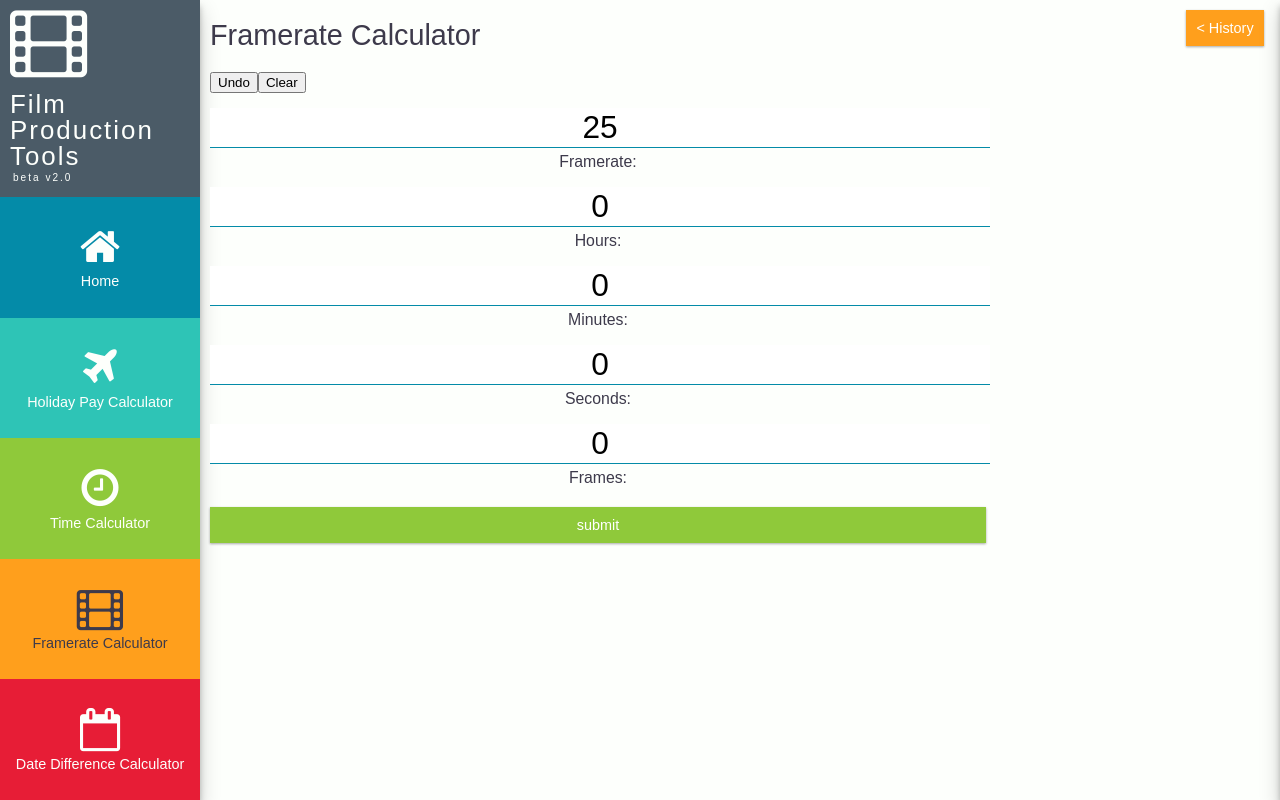
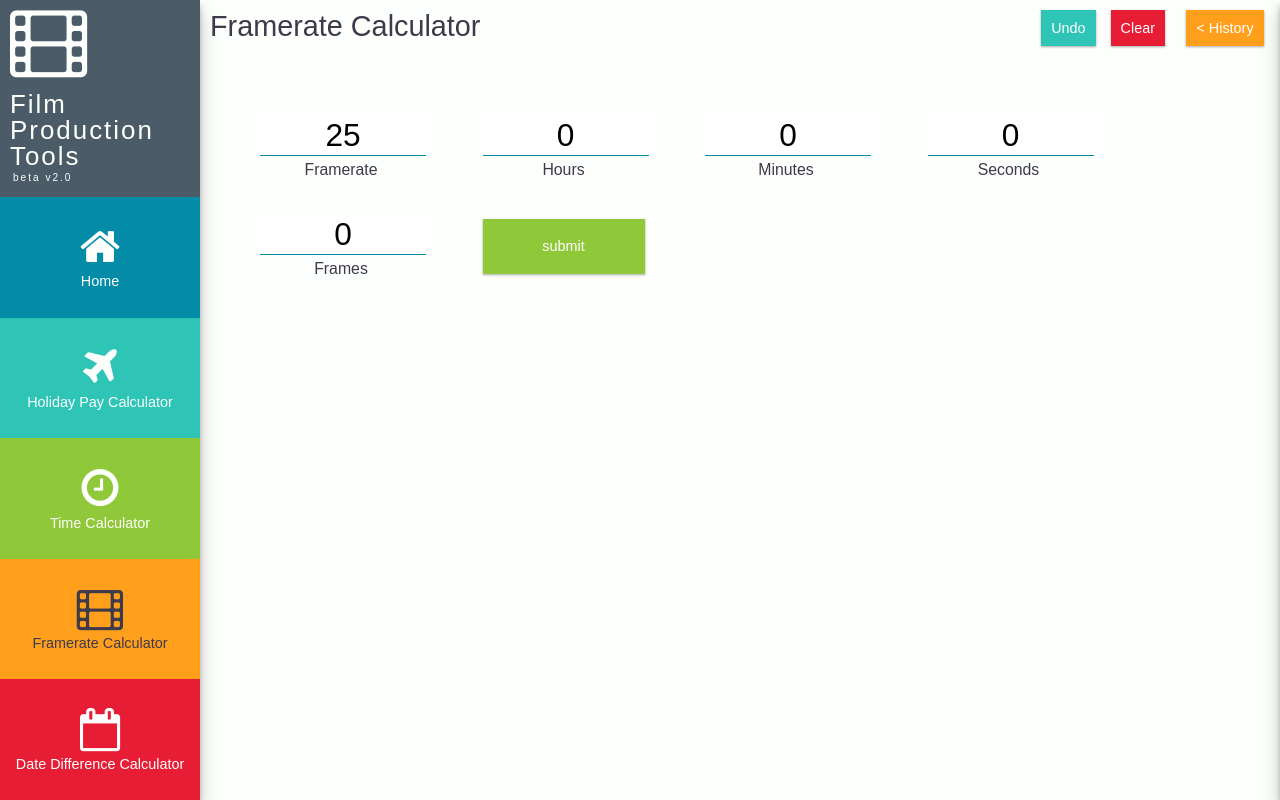
Before and after one commit to JodyDuke/film-production-tools, a React (Create React App) app: page /framerate_calculator in a window 1280 px wide. Shown: the top 800 px of the page. Built offline with nearby package versions, Linux system fonts and the light colour scheme; what webfontloader would draw is missing.

Commit message:
formatted calculator views

```diff
--- a/src/components/scenes/framerate_calculator.js
+++ b/src/components/scenes/framerate_calculator.js
@@ -84,18 +84,24 @@ class FramerateCalculator extends Component {
             )
     })
         return (
-            <div>
-            <h1>Framerate Calculator</h1>
-            <button onClick={this.undo}>Undo</button>
-            <button onClick={this.clear}>Clear</button>
-            <form onSubmit={this.handleSubmit}>
-                    <FormItem className="form-element" type="number" name="framerate" text="Framerate: " value={this.state.framerate} onChange={this.handleChange.bind(this)} />
-                        <FormItem className="form-element" type="number" name="hours" text="Hours: " value={this.state.hours} onChange={this.handleChange.bind(this)} />
-                        <FormItem className="form-element" type="number" name="minutes" text="Minutes: " value={this.state.minutes} onChange={this.handleChange.bind(this)} />
-                        <FormItem className="form-element" type="number" name="seconds" text="Seconds: " value={this.state.seconds} onChange={this.handleChange.bind(this)} />
-                        <FormItem className="form-element" type="number" name="frames" text="Frames: " value={this.state.frames} onChange={this.handleChange.bind(this)} />
-                <input type="submit" value="submit" />
-            </form>
+            <div className="calc-format">
+                <div className="header">
+                    <h1>Framerate Calculator</h1>
+                    <div className="buttons">
+                        <button className="undo" onClick={this.undo}>Undo</button>
+                        <button className="clear" onClick={this.clear}>Clear</button>
+                    </div>
+                </div>
+            <div className="framerate-input">
+                <form onSubmit={this.handleSubmit}>
+                    <FormItem className="form-element" type="number" name="framerate" text="Framerate" value={this.state.framerate} onChange={this.handleChange.bind(this)} />
+                    <FormItem className="form-element" type="number" name="hours" text="Hours" value={this.state.hours} onChange={this.handleChange.bind(this)} />
+                    <FormItem className="form-element" type="number" name="minutes" text="Minutes" value={this.state.minutes} onChange={this.handleChange.bind(this)} />
+                    <FormItem className="form-element" type="number" name="seconds" text="Seconds" value={this.state.seconds} onChange={this.handleChange.bind(this)} />
+                    <FormItem className="form-element" type="number" name="frames" text="Frames" value={this.state.frames} onChange={this.handleChange.bind(this)} />
+                    <input type="submit" value="submit" />
+                </form>
+            </div>
             <div>
                 {timeMap}
                 {this.state.total}
--- a/src/components/scenes/holiday_calculator.js
+++ b/src/components/scenes/holiday_calculator.js
@@ -51,14 +51,14 @@ class HolidayPayCalculator extends Component {
         })
     }
 
+    render(){
 
-    render(){
         return(
-            <div className="holiday-pay-calculator">
+            <div className="calc-format">
                 <div className="header">
                     <h1>Holiday Pay Calculator</h1>
                     <div className="buttons">
-                        <button onClick={this.clear}>Clear</button>
+                        <button className="clear" onClick={this.clear}>Clear</button>
                     </div>
                 </div>
                 <div className="holiday-input">
@@ -75,10 +75,7 @@ class HolidayPayCalculator extends Component {
 
 
                 <div>
-                    <h3>Money owed: {this.state.moneyOwed}</h3>
-                    <h3>Total holiday for time worked: {this.state.holDaysOwed}</h3>
-                    <h3>Holiday remaining: {this.state.holDaysRemaining}</h3>
-                    <h3>Total pay: {this.state.totalPay}</h3>
+                    {this.state.moneyOwed ? <h3>success</h3> : ''}
                 </div>
             </div>
         )
--- a/src/components/scenes/time_calculator.js
+++ b/src/components/scenes/time_calculator.js
@@ -9,9 +9,9 @@ class TimeCalculator extends Component {
         this.state = {
             name: "Time calculator",
             currentHistory: [],
-            hours: 0,
-            minutes: 0,
-            seconds: 0,
+            hours: '',
+            minutes: '',
+            seconds: '',
             total: ''
         }
 
@@ -49,10 +49,9 @@ class TimeCalculator extends Component {
 
                 this.setState({
                     currentHistory: [],
-                    hours: 0,
-                    minutes: 0,
-                    seconds: 0,
-                    frames: 0,
+                    hours: '',
+                    minutes: '',
+                    seconds: '',
                     total: ''
                 })
             })
@@ -79,16 +78,22 @@ class TimeCalculator extends Component {
             )
         })
         return (
-            <div>
-                <h1>Time Calculator</h1>
-                <button onClick={this.undo}>undo</button>
-                <button onClick={this.clear}>Clear</button>
-                <form onSubmit={this.handleSubmit}>
-                    <FormItem className="form-element" type="number" name="hours" text="Hours: " value={this.state.hours} onChange={this.handleChange.bind(this)} />
-                    <FormItem className="form-element" type="number" name="minutes" text="Minutes: " value={this.state.minutes} onChange={this.handleChange.bind(this)} />
-                    <FormItem className="form-element" type="number" name="seconds" text="Seconds: " value={this.state.seconds} onChange={this.handleChange.bind(this)} />
-                    <input type="submit" value="submit" />
-                </form>
+            <div className="calc-format">
+                <div className="header">
+                    <h1>Time Calculator</h1>
+                    <div className="buttons">
+                        <button className="undo" onClick={this.undo}>Undo</button>
+                        <button className="clear" onClick={this.clear}>Clear</button>
+                    </div>
+                </div>
+                <div className="time-input">
+                    <form onSubmit={this.handleSubmit}>
+                        <FormItem className="form-element" type="number" name="hours" text="Hours" placeHolder="0" value={this.state.hours} onChange={this.handleChange.bind(this)} />
+                        <FormItem className="form-element" type="number" name="minutes" text="Minutes" placeHolder="0" value={this.state.minutes} onChange={this.handleChange.bind(this)} />
+                        <FormItem className="form-element" type="number" name="seconds" text="Seconds" placeHolder="0" value={this.state.seconds} onChange={this.handleChange.bind(this)} />
+                        <input type="submit" value="submit" />
+                    </form>
+                </div>
                 <div>
                     {timeMap}
                     {this.state.total}
--- a/src/styles/input.scss
+++ b/src/styles/input.scss
@@ -7,14 +7,31 @@
     padding: 50px;
 }
 
-.holiday-input input[type=submit] {
+.holiday-input input[type=submit], .time-input input[type=submit], .framerate-input input[input=submit] {
     grid-column: 2;
+}
+
+.time-input form {
+    display: grid;
+    grid-gap: 20px;
+    grid-template-columns: 1fr 1fr 1fr;
+    grid-template-rows: 1fr 75px;
+    text-align: center;
+    padding: 50px;
 }
 
 input[type=number]::-webkit-input-placeholder {
     font-size: 80%;
 }
 
+.framerate-input form {
+    display: grid;
+    grid-gap: 20px;
+    grid-template-columns: 1fr 1fr 1fr 1fr;
+    grid-template-rows: 1fr 75px;
+    text-align: center;
+    padding: 50px;
+}
 
 input[type=number] {
     display: block;
@@ -25,6 +42,12 @@ input[type=number] {
     text-align: center;
     margin-bottom: 5px;
     //background-color: red;
+}
+
+input[type=number]:focus {
+    outline-style:none;
+    box-shadow:none;
+    border-bottom: 1px solid $purple;
 }
 
 input[type=submit] {
@@ -50,3 +73,8 @@ input[type=number]::-webkit-outer-spin-button {
   -webkit-appearance: none;
   margin: 0;
 }
+
+input:focus::-webkit-input-placeholder { color:transparent; }
+input:focus:-moz-placeholder { color:transparent; } /* FF 4-18 */
+input:focus::-moz-placeholder { color:transparent; } /* FF 19+ */
+input:focus:-ms-input-placeholder { color:transparent;  } /* IE 10+ */
```
